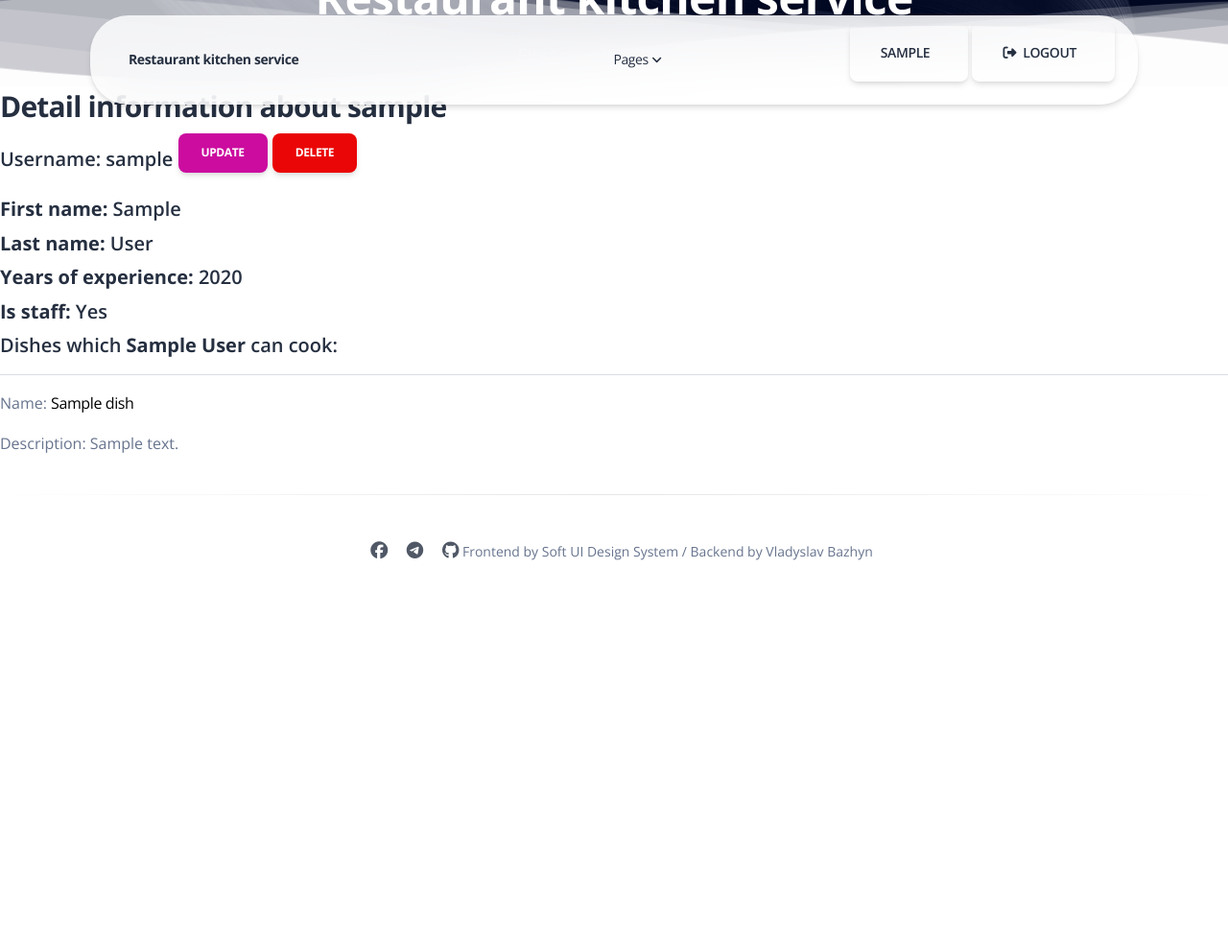
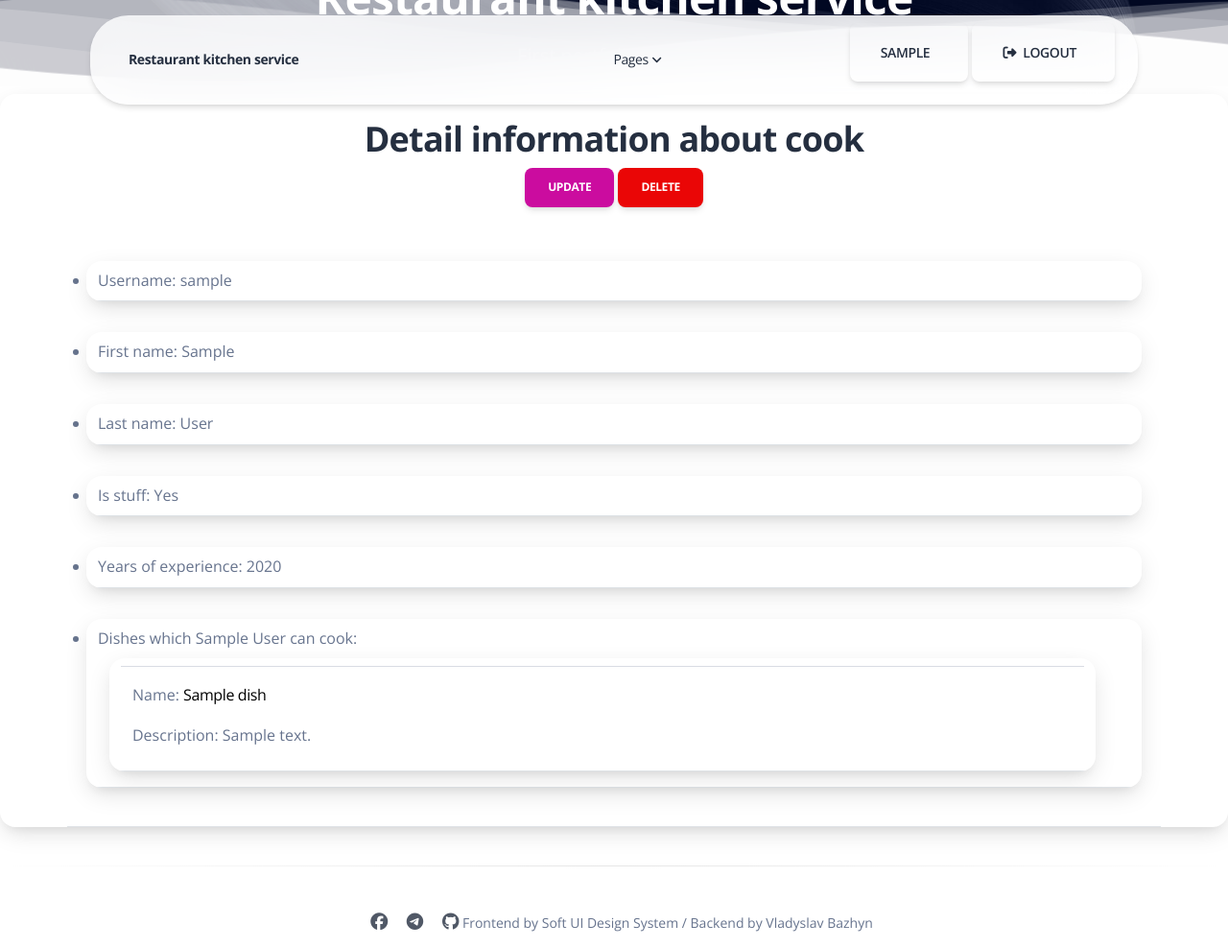
Before and after one commit to VladyslavBazhyn/restaurant_kitchen_service, a Django app: page /cook/1/ in a window 1280 px wide. Shown: the whole page at 96% size. Before the commit the page ends 584 px from the top, so only its background shows below. Run offline with Django 5.2, Linux system fonts and the light colour scheme; a user stored in the database is signed in; tables that the repository leaves empty hold one stand-in row (values such as "Sample post"); some libraries are stand-ins or nearby versions.

Commit message:
Change visual performance of cook-detail page

```diff
--- a/templates/kitchen/cook_detail.html
+++ b/templates/kitchen/cook_detail.html
@@ -2,29 +2,125 @@
 
 <body>
   {% block content %}
-    <h3>Detail information about {{ cook.username }}</h3>
-    <h5>Username: {{ cook.username }}
+    <div class="row mt-2">
+      <div class="col-12">
+        <div class="position-relative border-radius-xl overflow-hidden shadow-lg mb-2">
+          <div class="container border-bottom">
+            <div class="row justify-space-between py-2">
+              <section class="pt-3 pb-4 text-center" id="count-stats">
+                <h2>Detail information about cook</h2>
                 <a href="{% url 'kitchen:cook-update' pk=cook.id %}" class="btn btn-primary link-to-page float-right">
                   Update
                 </a>
                 <a href="{% url 'kitchen:cook-delete' pk=cook.id %}" class="btn btn-danger link-to-page float-right">
                   Delete
                 </a>
-    </h5>
+              </section>
 
-    <h5><strong>First name:</strong> {{ cook.first_name }}</h5>
-    <h5><strong>Last name:</strong> {{ cook.last_name }}</h5>
-    <h5><strong>Years of experience:</strong> {{ cook.years_of_experience }}</h5>
-    <h5><strong>Is staff:</strong> {% if cook.is_staff %} Yes {% else %} No {% endif %}</h5>
-    <h5>Dishes which<strong> {{ cook.first_name }} {{ cook.last_name }} </strong>can cook:</h5>
+              <ul class="table">
+                  <li>
+                    <div class="row mt-2">
+                      <div class="col-12">
+                        <div class="position-relative border-radius-xl overflow-hidden shadow-lg mb-2">
+                          <div class="container border-bottom">
+                            <div class="row justify-space-between py-2">
+                              Username: {{ cook.username }}
+                            </div>
+                          </div>
+                        </div>
+                      </div>
+                    </div>
+                  </li>
+                  <li>
+                    <div class="row mt-2">
+                      <div class="col-12">
+                        <div class="position-relative border-radius-xl overflow-hidden shadow-lg mb-2">
+                          <div class="container border-bottom">
+                            <div class="row justify-space-between py-2">
+                              First name: {{ cook.first_name }}
+                            </div>
+                          </div>
+                        </div>
+                      </div>
+                    </div>
+                  </li>
+                  <li>
+                    <div class="row mt-2">
+                      <div class="col-12">
+                        <div class="position-relative border-radius-xl overflow-hidden shadow-lg mb-2">
+                          <div class="container border-bottom">
+                            <div class="row justify-space-between py-2">
+                              Last name: {{ cook.last_name }}
+                            </div>
+                          </div>
+                        </div>
+                      </div>
+                    </div>
+                  </li>
+                  <li>
+                    <div class="row mt-2">
+                      <div class="col-12">
+                        <div class="position-relative border-radius-xl overflow-hidden shadow-lg mb-2">
+                          <div class="container border-bottom">
+                            <div class="row justify-space-between py-2">
+                              Is stuff: {% if cook.is_staff %} Yes {% else %} No {% endif %}
+                            </div>
+                          </div>
+                        </div>
+                      </div>
+                    </div>
+                  </li>
+                  <li>
+                    <div class="row mt-2">
+                      <div class="col-12">
+                        <div class="position-relative border-radius-xl overflow-hidden shadow-lg mb-2">
+                          <div class="container border-bottom">
+                            <div class="row justify-space-between py-2">
+                              Years of experience: {{ cook.years_of_experience }}
+                            </div>
+                          </div>
+                        </div>
+                      </div>
+                    </div>
+                  </li>
+                  <li>
+                    <div class="row mt-2">
+                      <div class="col-12">
+                        <div class="position-relative border-radius-xl overflow-hidden shadow-lg mb-2">
+                          <div class="container border-bottom">
+                            <div class="row justify-space-between py-2">
+                              Dishes which  {{ cook.first_name }} {{ cook.last_name }} can cook:
                               {% if cook.dishes.all %}
                                 {% for dish in cook.dishes.all %}
+                                  <div class="row mt-2">
+                                    <div class="col-12">
+                                      <div class="position-relative border-radius-xl overflow-hidden shadow-lg mb-2">
+                                        <div class="container border-bottom">
+                                          <div class="row justify-space-between py-2">
                                             <hr>
                                             <p>Name: <a href="{% url 'kitchen:dish-detail' pk=dish.id %}">{{ dish.name }}</a></p>
                                             <p>Description: {{ dish.description }}</p>
+                                          </div>
+                                        </div>
+                                      </div>
+                                    </div>
+                                  </div>
                                 {% endfor %}
                               {% else %}
                                 <p>This cook can't make dishes now</p>
                               {% endif %}
+                            </div>
+                          </div>
+                        </div>
+                      </div>
+                    </div>
+                  </li>
+              </ul>
+            </div>
+          </div>
+        </div>
+      </div>
+    </div>
+
   {% endblock %}
 </body>
--- a/templates/kitchen/ingredient_list.html
+++ b/templates/kitchen/ingredient_list.html
@@ -3,7 +3,7 @@
 
 
 {% block content %}
-  <div class="row mt-3">
+  <div class="row mt-3 ">
     <div class="col-12">
       <div class="position-relative border-radius-xl overflow-hidden shadow-lg mb-7">
         <div class="container border-bottom">
```
Lines whose indentation alone changed are shown as unchanged.
